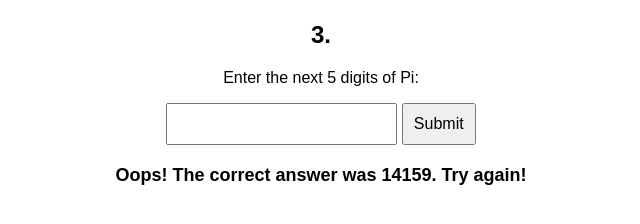
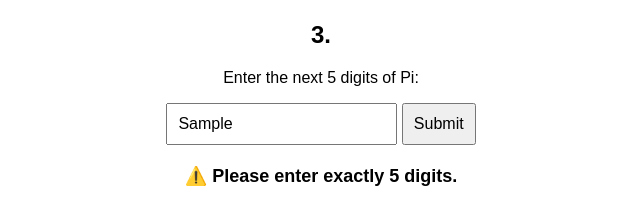
Before and after one commit to tomgigler/pi, a plain HTML site: page index.html in a window 1280 px wide. Both pictures are taken after typing "Sample" into the empty fields and a click on the button "Submit". Shown: the part 90-314 px from the top of the page, without its empty margins (319-959 px from the left). Drawn offline with Linux system fonts and the light colour scheme.

Commit message:
Validate input

```diff
--- a/index.html
+++ b/index.html
@@ -29,6 +29,11 @@
 		            let userInput = document.getElementById("user_input").value;
 		            let correctDigits = piDigits.substring(currentIndex, currentIndex + 5);
 
+		            if (userInput.length !== 5 || isNaN(userInput)) {
+						document.getElementById("message").textContent = "⚠️ Please enter exactly 5 digits.";
+						return;
+					}
+
 		            if (userInput === correctDigits) {
 				                    progressDisplay += userInput;
 				                    document.getElementById("progress").textContent = progressDisplay;
```
